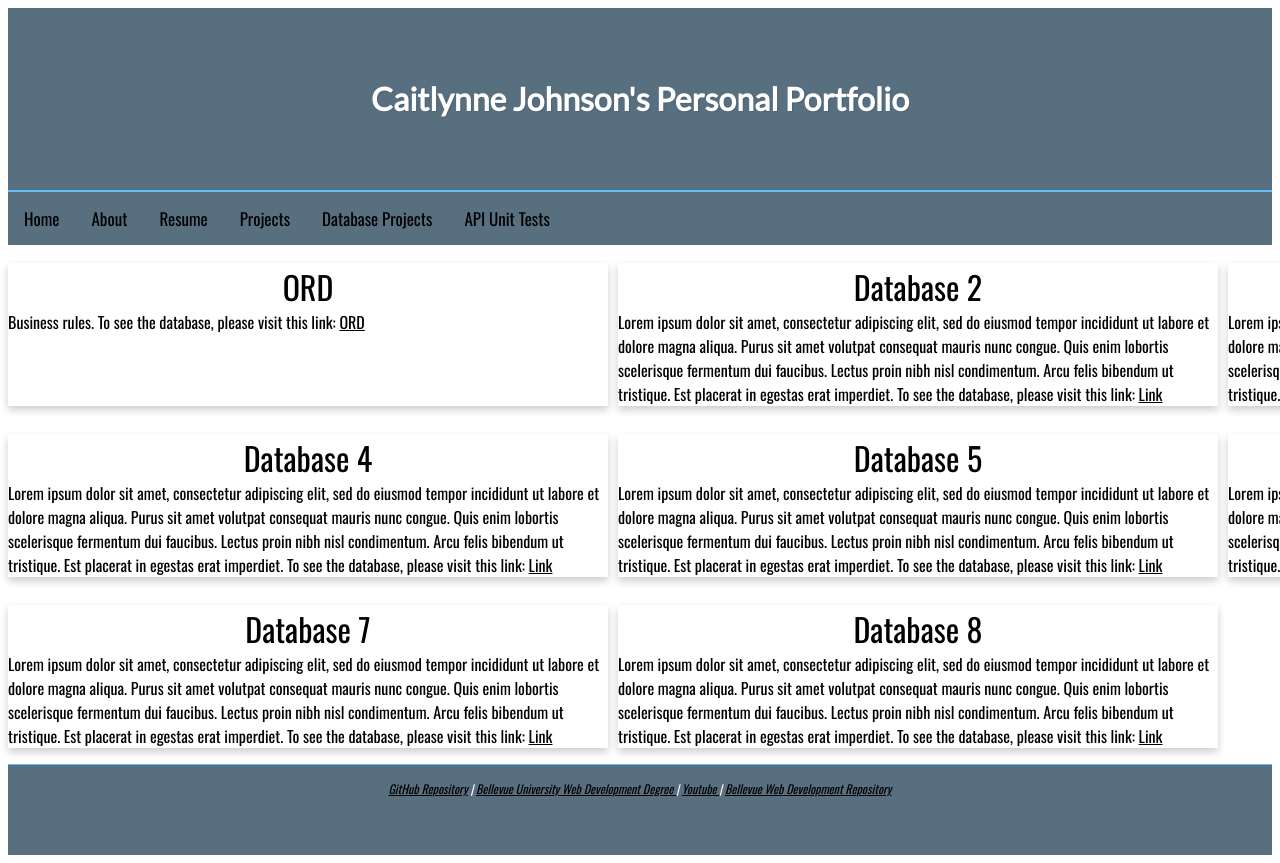
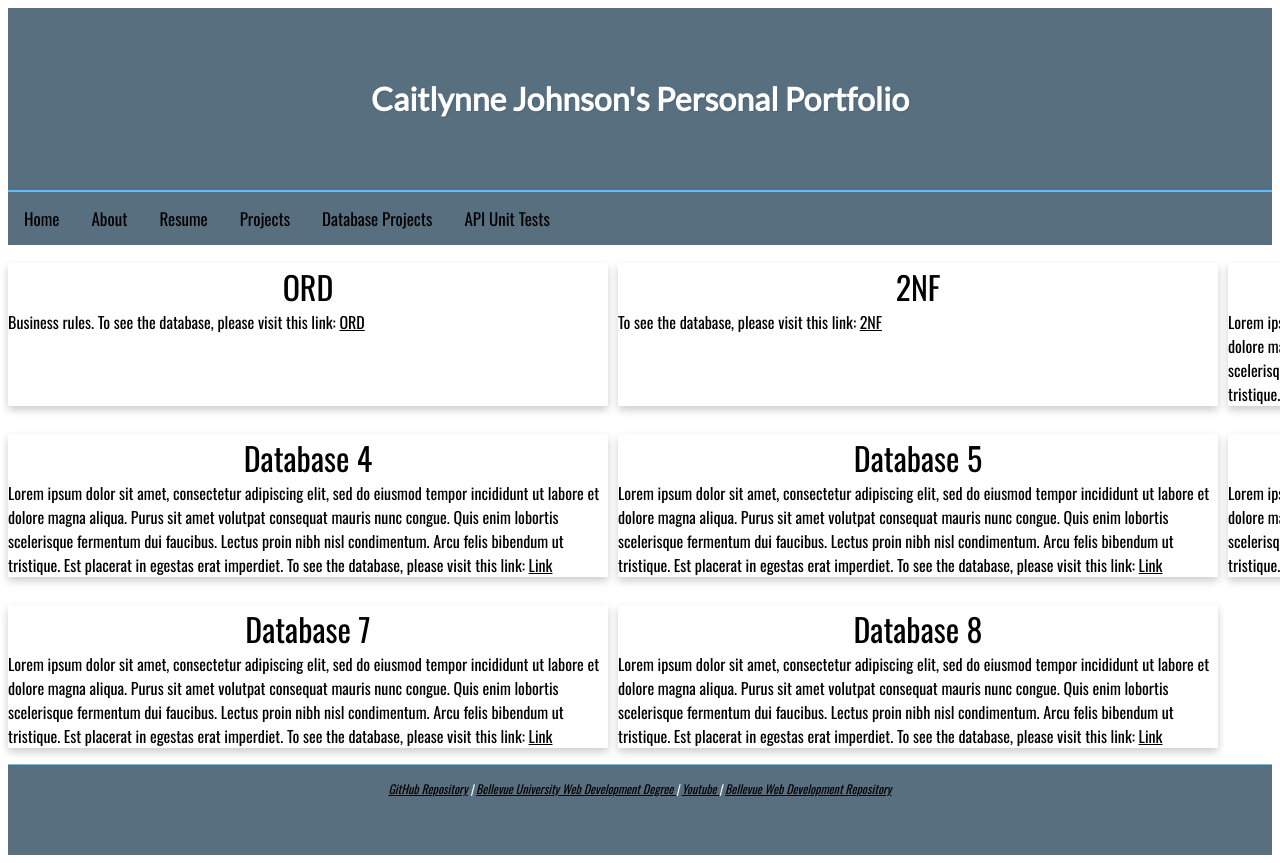
Before and after one commit to cejlynn/personal-portfolio, a plain HTML site: page database.html in a window 1280 px wide. Shown: the top 863 px of the page. Drawn offline with nearby package versions, Linux system fonts and the light colour scheme.

Commit message:
Update database.html

```diff
--- a/database.html
+++ b/database.html
@@ -39,9 +39,9 @@ Fonts are from Google Fonts
                 </div>
 
                 <div class="card">
-                    <div class="card-title">Database 2</div>
+                    <div class="card-title">2NF</div>
                     <div class="card-content">
-                        Lorem ipsum dolor sit amet, consectetur adipiscing elit, sed do eiusmod tempor incididunt ut labore et dolore magna aliqua. Purus sit amet volutpat consequat mauris nunc congue. Quis enim lobortis scelerisque fermentum dui faucibus. Lectus proin nibh nisl condimentum. Arcu felis bibendum ut tristique. Est placerat in egestas erat imperdiet. To see the database, please visit this link: <a href="link">Link</a>
+                        To see the database, please visit this link: <a href="https://github.com/cejlynn/web-335/tree/main/week-3">2NF</a>
                     </div>
                 </div>
 
```
